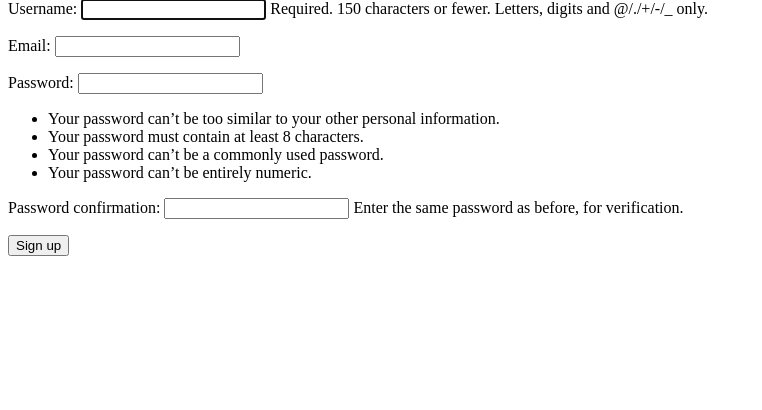
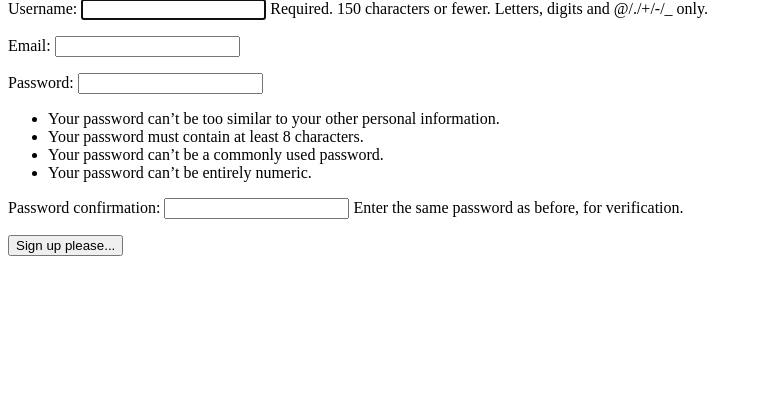
Before and after one commit to 0gaurav4/UB, a Django app: page /authentication/signup/ in a window 1280 px wide. Shown: the part 56-466 px from the top of the page, without its empty margins (0-762 px from the left). Run offline with Django 4.2, Linux system fonts and the light colour scheme.

Commit message:
update signup

```diff
--- a/myproject/authentication/templates/authentication/signup.html
+++ b/myproject/authentication/templates/authentication/signup.html
@@ -2,5 +2,5 @@
 <form method="post">
     {% csrf_token %}
     {{ form.as_p }}
-    <button type="submit">Sign up</button>
+    <button type="submit">Sign up please...</button>
 </form>
```
